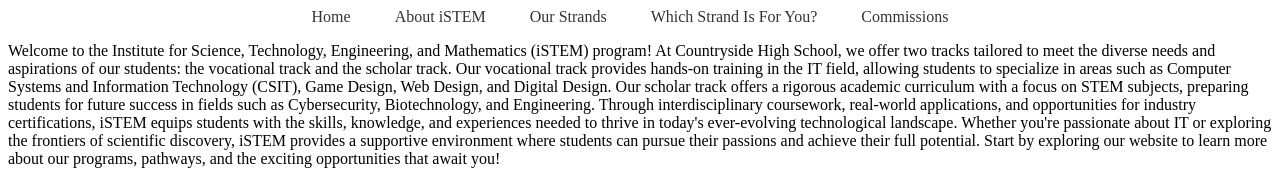
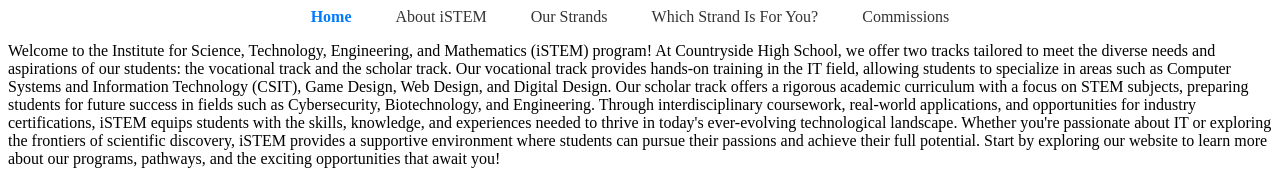
Before and after one commit to milanna-b/iSTEM, a plain HTML site: page index.html in a window 1280 px wide. Shown: the top 170 px of the page. Drawn offline with Linux system fonts and the light colour scheme.

Commit message:
Added nav highlight for active page

```diff
--- a/script.js
+++ b/script.js
@@ -1,6 +1,18 @@
 // Disables Right-Click: Discourage users from saving images
 window.addEventListener('contextmenu', function (e) {
     e.preventDefault();
+});
+
+// Highlights current page on nav
+document.addEventListener('DOMContentLoaded', function() {
+    const currentLocation = window.location.href;
+    const navLinks = document.querySelectorAll('nav a');
+
+    navLinks.forEach(link => {
+        if (link.href === currentLocation) {
+            link.classList.add('active');
+        }
+    });
 });
 
 // Makes gallery functional
--- a/styles.css
+++ b/styles.css
@@ -8,6 +8,11 @@ body {
 
 nav {
     text-align: center; /* Center align the navigation */
+}
+
+nav a.active {
+    color: #007bff; /* Change color to highlight the active link */
+    font-weight: bold; /* Optionally, apply other styles to indicate active link */
 }
 
 /* Remove bullet points and set list items to display horizontally */
```
